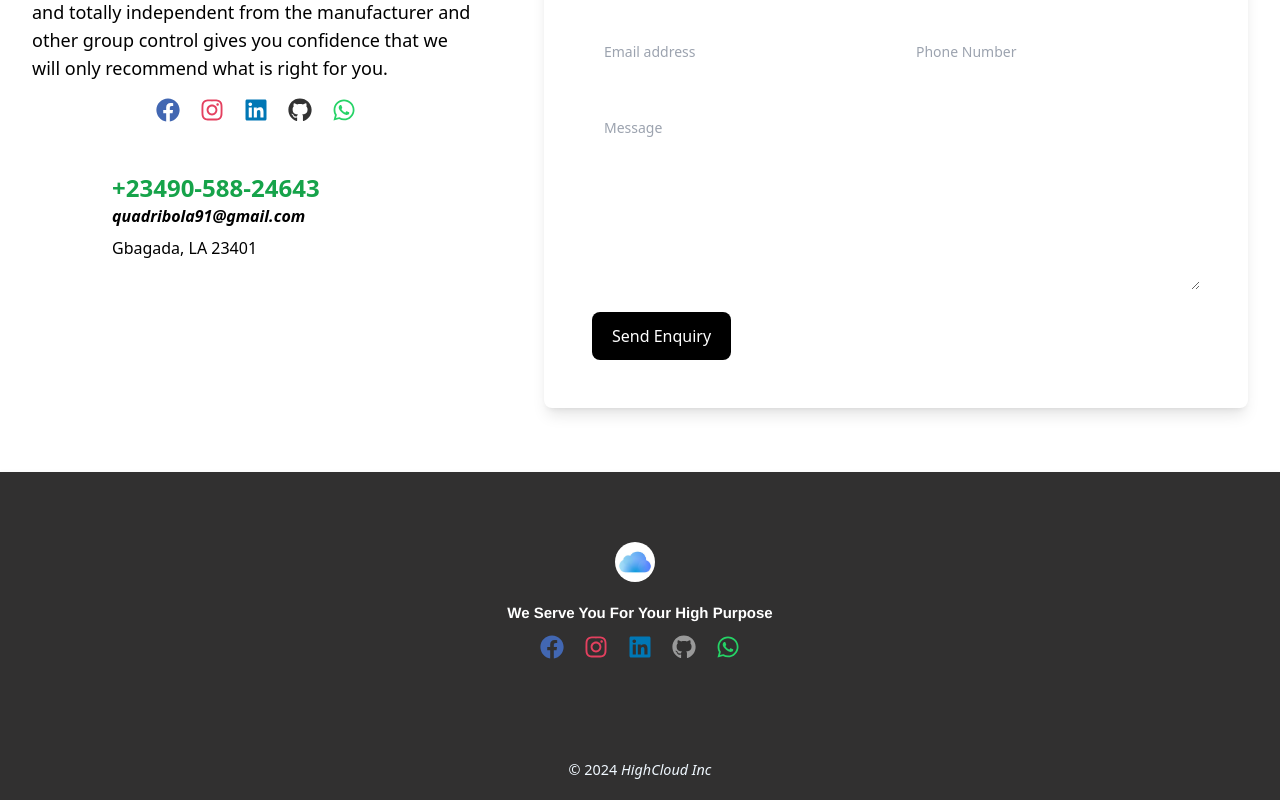
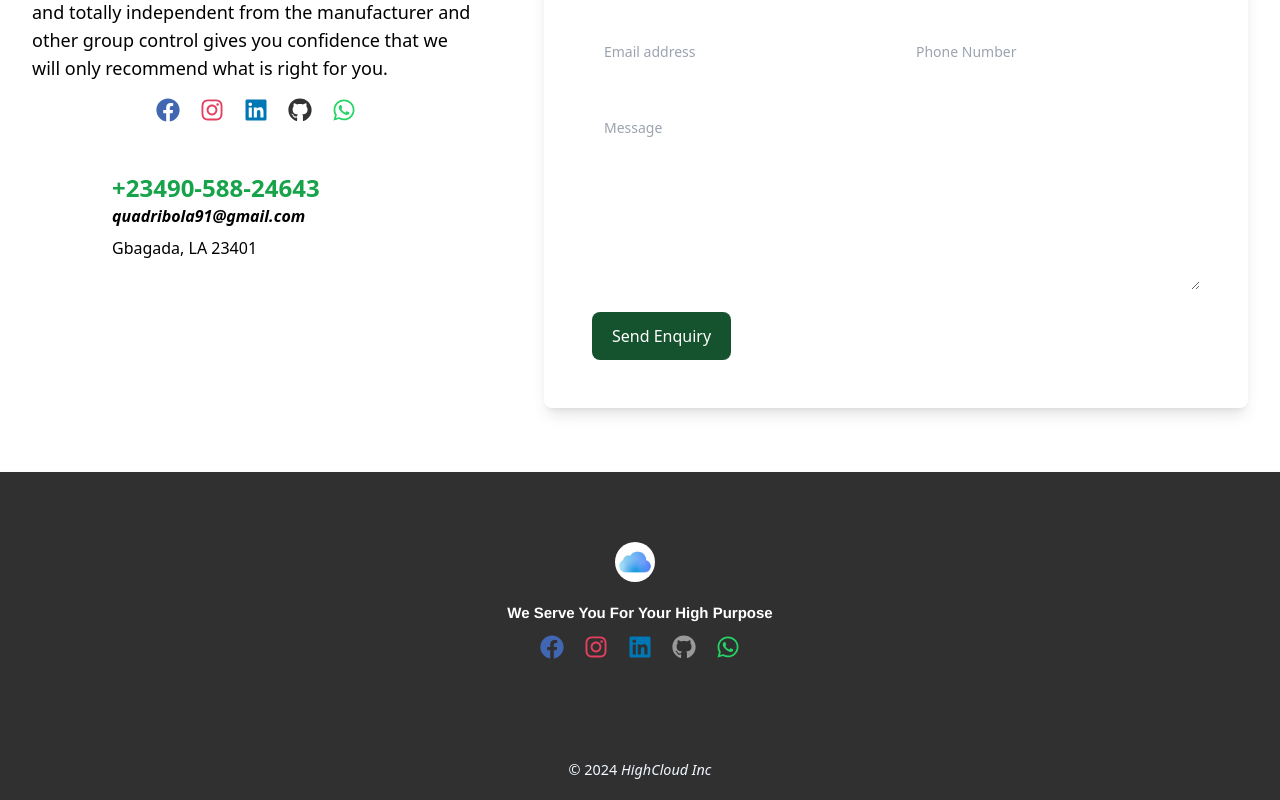
Before and after one commit to quadribola91/Portfolio0, a React (Create React App) app: page /Home in a window 1280 px wide. Shown: the part 2550-3350 px from the top of the page. Built offline with nearby package versions, Linux system fonts and the light colour scheme.

Commit message:
Update Contact.js

```diff
--- a/src/Contact.js
+++ b/src/Contact.js
@@ -135,7 +135,7 @@ export default function Contact() {
                 <div class="mt-4">
                   <button
                     type="submit"
-                    class="inline-block w-full rounded-lg bg-black px-5 py-3 font-medium text-white sm:w-auto"
+                    class="inline-block w-full rounded-lg bg-green-900 hover:bg-green-400 px-5 py-3 font-medium text-white sm:w-auto"
                   >
                     Send Enquiry
                   </button>
```
